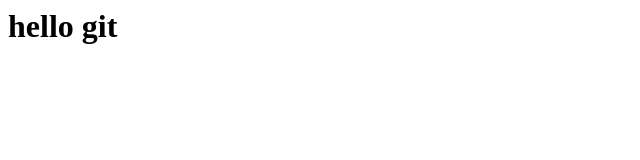
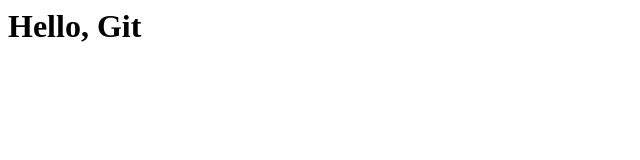
Before and after one commit to pxqslip/git_test2025, a plain HTML site: page index.html in a window 1280 px wide. Shown: the whole page, without its empty margins (0-640 px from the left). Drawn offline with Linux system fonts and the light colour scheme.

Commit message:
Add index.html

```diff
--- a/index.html
+++ b/index.html
@@ -1 +1 @@
-<h1>hello git</h1>
+<h1>Hello, Git</h1>
```
